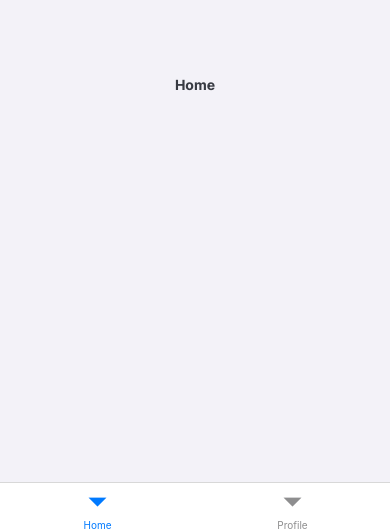
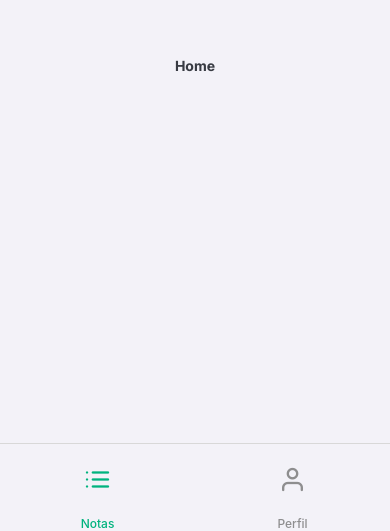
Before and after one commit to cloud-henrique/jasta-app, a React Native app: screen / in a window 390 px wide. Shown: the part 313-844 px from the top of the page. Built offline with nearby package versions, Linux system fonts and the light colour scheme; what react-native-responsive-fontsize would draw is missing.

Commit message:
style: tab bar

```diff
--- a/src/routes/tab.routes.tsx
+++ b/src/routes/tab.routes.tsx
@@ -1,3 +1,5 @@
+import Icon from '@expo/vector-icons/Feather'
+import { useTheme } from 'styled-components/native'
 import { createBottomTabNavigator } from '@react-navigation/bottom-tabs'
 
 import { Home } from '@screens/Home'
@@ -6,10 +8,28 @@
 const { Screen, Navigator } = createBottomTabNavigator()
 
 export function TabRoutes() {
+  const { colors } = useTheme()
+
   return (
-    <Navigator initialRouteName='Home' screenOptions={{ headerShown: false }}>
-      <Screen name='Home' component={Home} />
-      <Screen name='Profile' component={Profile} />
+    <Navigator
+      initialRouteName='Home'
+      screenOptions={{
+        headerShown: false,
+        tabBarActiveTintColor: colors.PRIMARY,
+        tabBarLabelStyle: { fontSize: 12, fontWeight: '500' },
+        tabBarStyle: { backgroundColor: colors.BACKGROUND, height: 88 },
+      }}
+    >
+      <Screen
+        name='Home'
+        component={Home}
+        options={{ tabBarLabel: 'Notas', tabBarIcon: ({ color }) => <Icon name='list' color={color} size={28} /> }}
+      />
+      <Screen
+        name='Profile'
+        component={Profile}
+        options={{ tabBarLabel: 'Perfil', tabBarIcon: ({ color }) => <Icon name='user' color={color} size={28} /> }}
+      />
     </Navigator>
   )
 }
```
